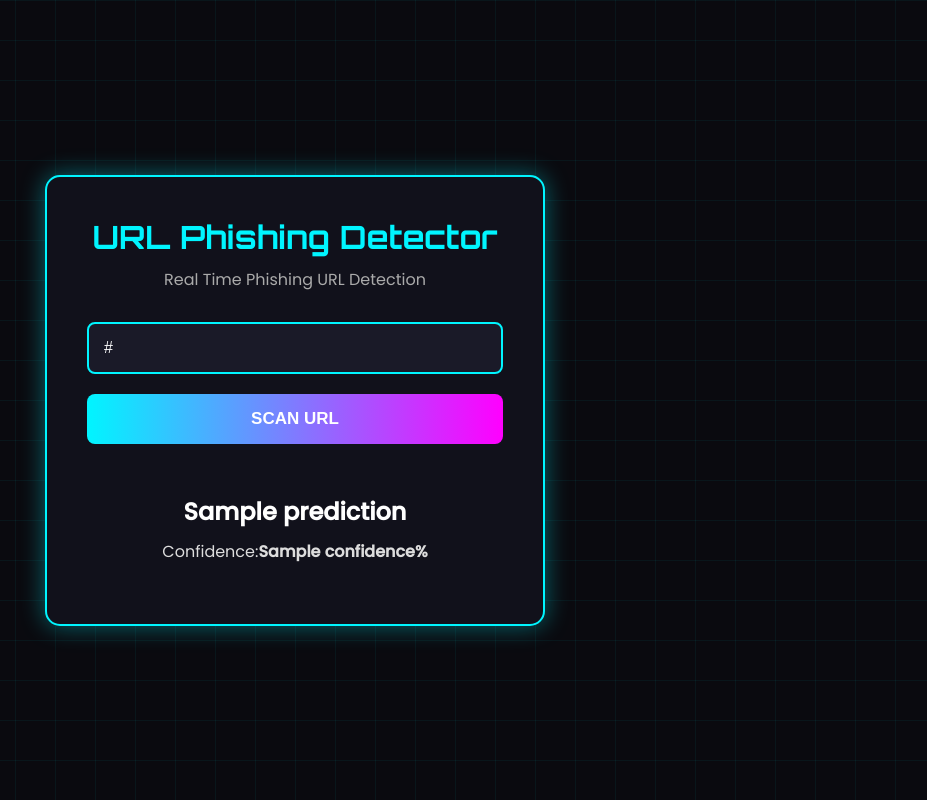
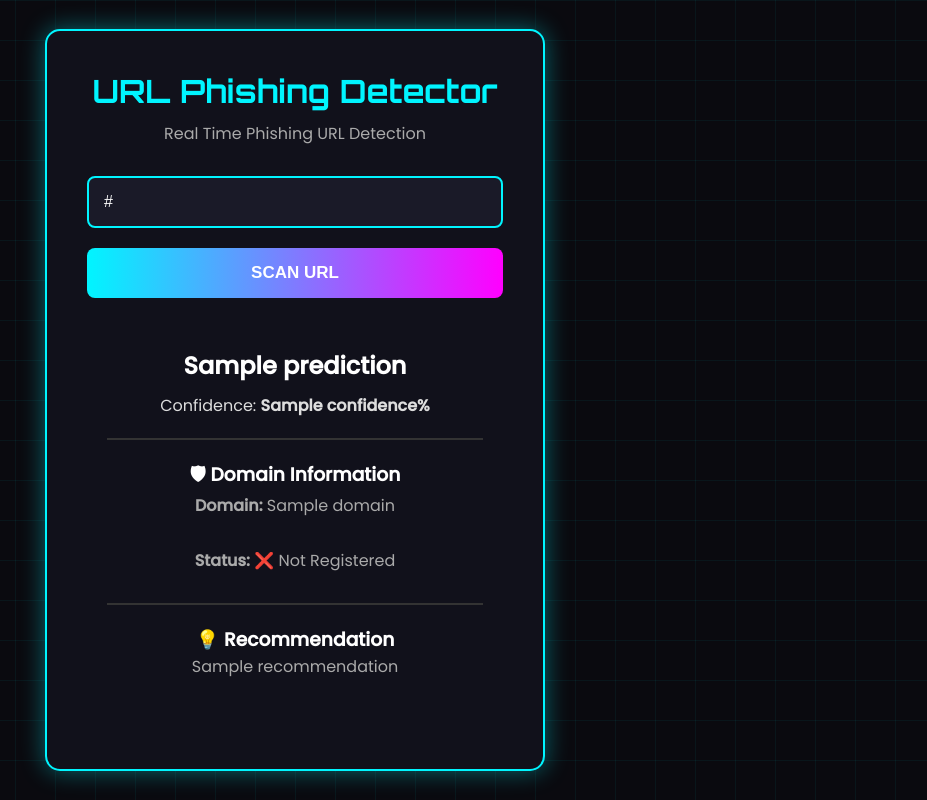
Before and after one commit to oreki07/Phishing_URL_Detector, a Flask app: template templates/index.html in a window 1280 px wide. Shown: the whole page, without its empty margins (345-1272 px from the left). Run offline with Flask 3, Linux system fonts and the light colour scheme; the template is opened without the code that fills it: most values are stand-ins (such as "Sample title", 1, 10 or a date in 2020); parts of the project's set-up code (start-up, migrations or seed data) failed here and were passed over.

Commit message:
Added WHOIS domain verification and improved UI

```diff
--- a/app.py
+++ b/app.py
@@ -1,37 +1,67 @@
 from flask import Flask, render_template, request
 import joblib
 from feature_extraction import extract_features
+from domain_checker import check_domain
 
 app = Flask(__name__)
 
 model = joblib.load("model/phishing_model.pkl")
 
+
 @app.route('/')
 def home():
     return render_template("index.html")
+
 
 @app.route('/predict', methods=['POST'])
 def predict():
 
     url = request.form['url']
 
-    features = [extract_features(url)]
+    # Check if domain exists
+    domain_info = check_domain(url)
 
-    prediction = model.predict(features)
-    probability = model.predict_proba(features)
-    confidence = max(probability[0]) * 100
+    # If domain does not exist
+    if not domain_info["exists"]:
+        return render_template(
+            "index.html",
+            prediction="❌ Domain is NOT Registered",
+            confidence=0,
+            url=url,
+            domain_info=domain_info,
+            recommendation="This domain is not registered. Avoid visiting it.",
+            status="warning"
+        )
+
+    # Extract features
+    features = extract_features(url)
+
+    # ML Prediction
+    prediction = model.predict([features])
+    probability = model.predict_proba([features])
+
+    confidence = round(max(probability[0]) * 100, 2)
 
     if prediction[0] == 1:
         result = "⚠️ Phishing Website Detected"
+        recommendation = "Avoid visiting this website."
+        status = "danger"
     else:
         result = "✅ Legitimate Website"
+        recommendation = "This domain appears safe according to the machine learning model."
+        status = "safe"
 
     return render_template(
         "index.html",
         prediction=result,
-        confidence=round(confidence, 2),
-        url=url
+        confidence=confidence,
+        url=url,
+        domain_info=domain_info,
+        recommendation=recommendation,
+        status=status
     )
+
+
 
 if __name__ == "__main__":
     app.run(debug=True)
--- a/templates/index.html
+++ b/templates/index.html
@@ -109,11 +109,13 @@ button:hover{
 
 .confidence{
 
+
     margin-top:10px;
 
     color:#ddd;
 
 }
+
 
 </style>
 </head>
@@ -142,16 +144,48 @@ SCAN URL
 {% if prediction %}
 <div class="result {{ status }}">
 
-<h2>{{ prediction }}</h2>
-<div class="confidence">
+    <h2>{{ prediction }}</h2>
 
-Confidence:<strong>{{ confidence }}%</strong>
+    <div class="confidence">
+        Confidence: <strong>{{ confidence }}%</strong>
+    </div>
 
-</div>
+    {% if domain_info %}
+
+    <hr style="margin:20px 0;border:1px solid #333;">
+
+    <h3>🛡 Domain Information</h3>
+
+    <p><strong>Domain:</strong> {{ domain_info.domain }}</p>
+
+    <p>
+        <strong>Status:</strong>
+
+        {% if domain_info.exists %}
+            ✅ Registered
+        {% else %}
+            ❌ Not Registered
+        {% endif %}
+    </p>
+
+    {% if domain_info.exists %}
+
+    <p><strong>Registrar:</strong> {{ domain_info.registrar }}</p>
+
+    <p><strong>Created On:</strong> {{ domain_info.creation_date }}</p>
+
+    {% endif %}
+
+    <hr style="margin:20px 0;border:1px solid #333;">
+
+    <h3>💡 Recommendation</h3>
+
+    <p>{{ recommendation }}</p>
+
+    {% endif %}
 
 </div>
 {% endif %}
-
 </div>
 </body>
 </html>
--- /dev/null
+++ b/test_domain.py
@@ -0,0 +1,5 @@
+from domain_checker import check_domain
+
+print(check_domain("https://google.com"))
+print(check_domain("https://github.com"))
+print(check_domain("https://feet.com"))
```
Also changed, not shown: domain_checker.py (added, +25 -0 lines).
